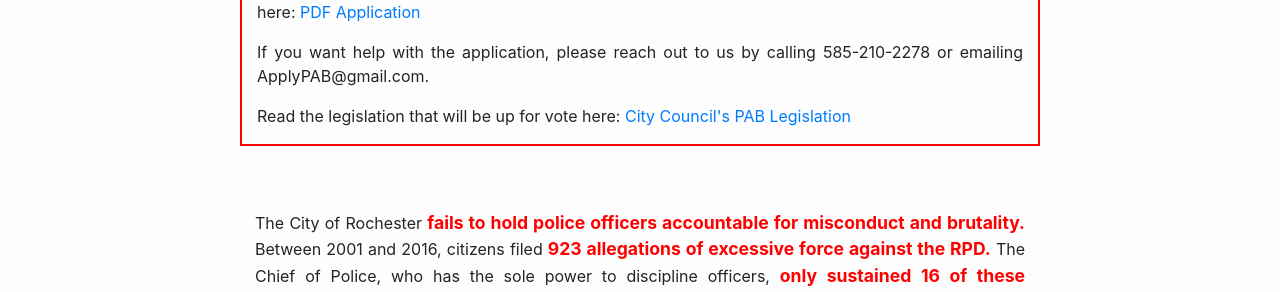
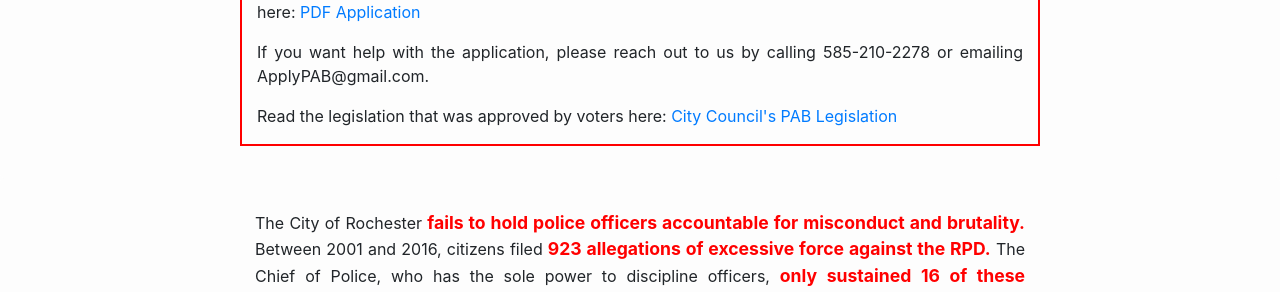
Before and after one commit to pabnow/pabnow.github.io, a Jekyll site: the page built from index.html, in a window 1280 px wide and 900 px high, scrolled down 570 px. Shown: the part 154-446 px from the top of the window. Built offline with Jekyll 4.4.1, drawn with Linux system fonts in a browser that asks for light colours; nearby versions of some CDN libraries; comment, search, counter and statistics services are not loaded.

Commit message:
Update index.html

```diff
--- a/index.html
+++ b/index.html
@@ -24,7 +24,7 @@ title: PAB
 
 		<p style="text-align: justify;">If you want help with the application, please reach out to us by calling 585-210-2278 or emailing ApplyPAB@gmail.com.</p>
 
-		<p style="text-align: justify;">Read the legislation that will be up for vote here: <a target="_blank" href="https://pabnow.github.io/DOC051719-05172019121905.pdf">City Council's PAB Legislation</a></p>
+		<p style="text-align: justify;">Read the legislation that was approved by voters here: <a target="_blank" href="https://pabnow.github.io/Police_Accountability_Board_Ordinance.pdf">City Council's PAB Legislation</a></p>
 
 	</div>
 </div>
```
